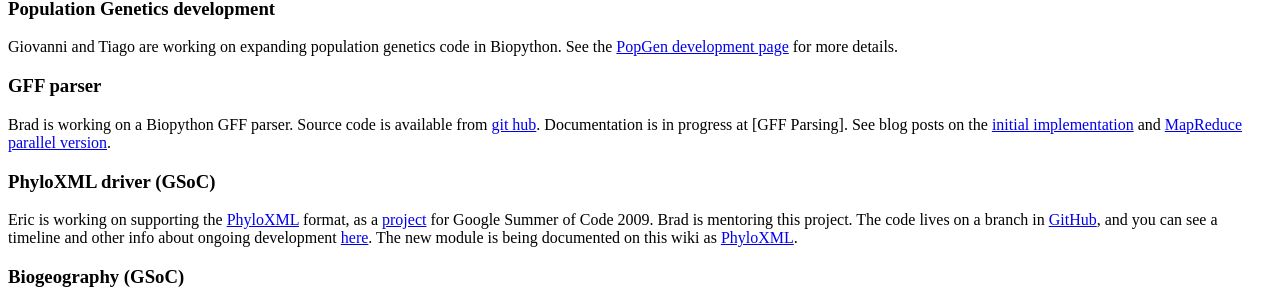
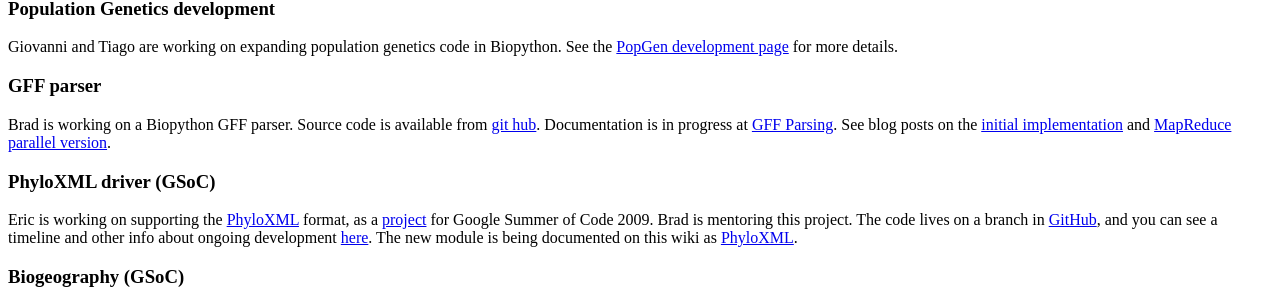
Before and after one commit to biopython/biopython.github.io, a Jekyll site: the page built from wiki/Active_projects.md, in a window 1280 px wide. Shown: the part 203-510 px from the top of the page. Built offline with Jekyll 4.4.1, drawn with Linux system fonts in a browser that asks for light colours; part of the change alters nothing that is shown.

Commit message:
/* GFF parser */

```diff
--- a/wiki/Active_projects.md
+++ b/wiki/Active_projects.md
@@ -24,8 +24,8 @@ more details.
 
 Brad is working on a Biopython GFF parser. Source code is available from
 [git hub](http://github.com/chapmanb/bcbb/tree/master/gff).
-Documentation is in progress at \[GFF Parsing\]. See blog posts on the
-[initial
+Documentation is in progress at [GFF Parsing](GFF_Parsing "wikilink").
+See blog posts on the [initial
 implementation](http://bcbio.wordpress.com/2009/03/08/initial-gff-parser-for-biopython/)
 and [MapReduce parallel
 version](http://bcbio.wordpress.com/2009/03/22/mapreduce-implementation-of-gff-parsing-for-biopython/).
```
Also changed, not shown: 1 other file.
